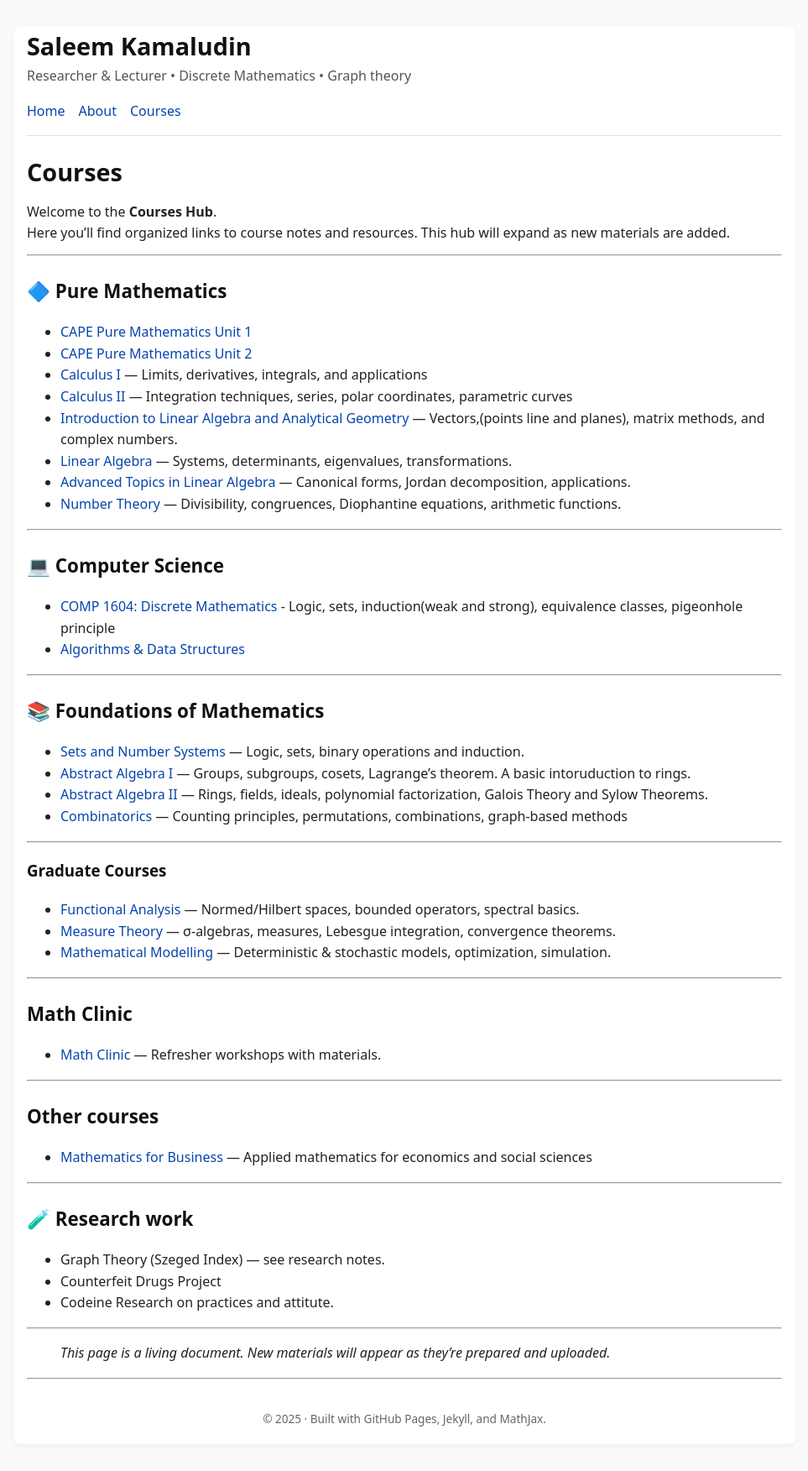
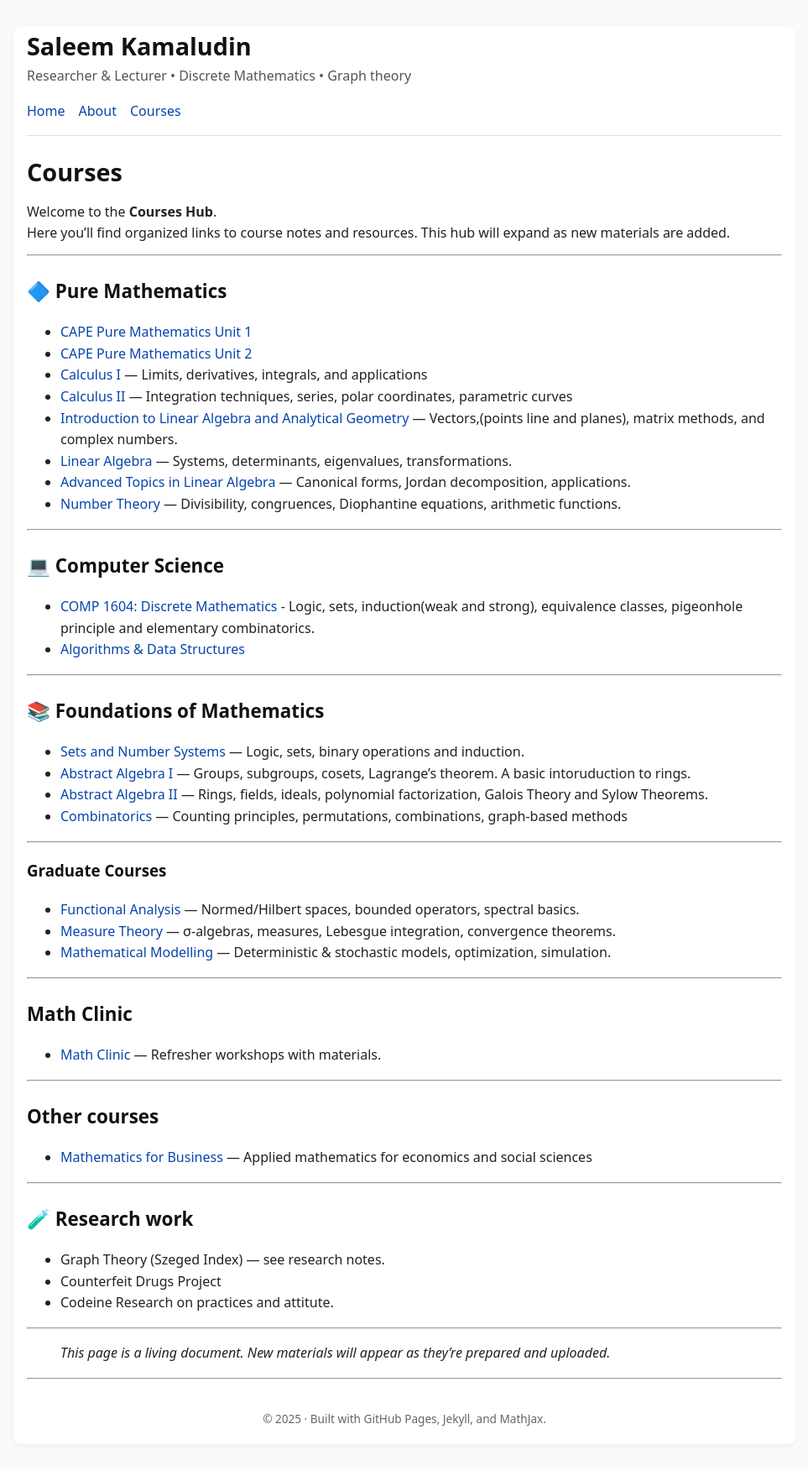
Before and after one commit to SaleemKamaludin/SaleemKamaludin.github.io, a Jekyll site: the page built from courses.md, in a window 1280 px wide. Shown: the whole page at 84% size, without its empty margins (158-1121 px from the left). Built offline with Jekyll 4.4.1, drawn with Linux system fonts in a browser that asks for light colours.

Commit message:
Update courses.md

```diff
--- a/courses.md
+++ b/courses.md
@@ -26,7 +26,7 @@ Here you'll find organized links to course notes and resources. This hub will ex
 
 ## 💻 Computer Science
 
-- [COMP 1604: Discrete Mathematics](/courses/)  - Logic, sets, induction(weak and strong), equivalence classes, pigeonhole principle
+- [COMP 1604: Discrete Mathematics](/courses/)  - Logic, sets, induction(weak and strong), equivalence classes, pigeonhole principle and elementary combinatorics.
 - [Algorithms & Data Structures](/courses/)
 
 ---
```
